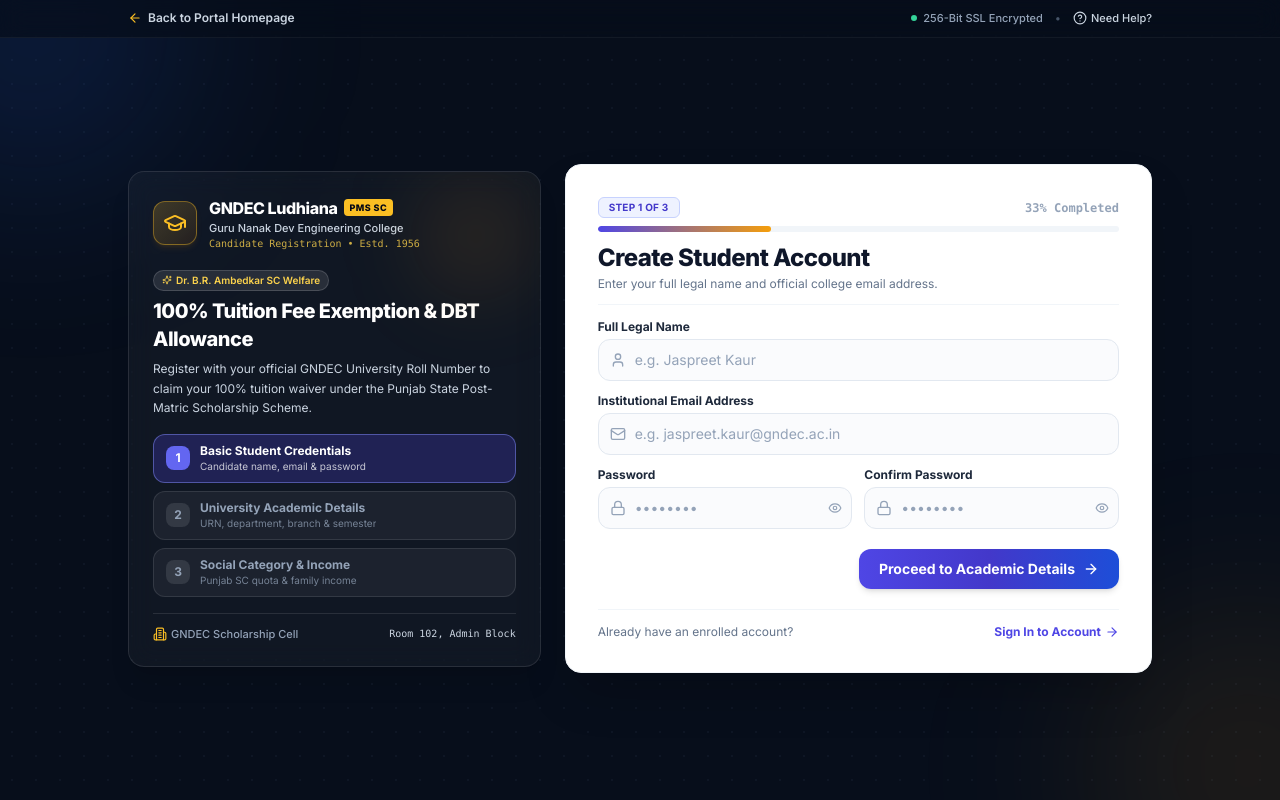
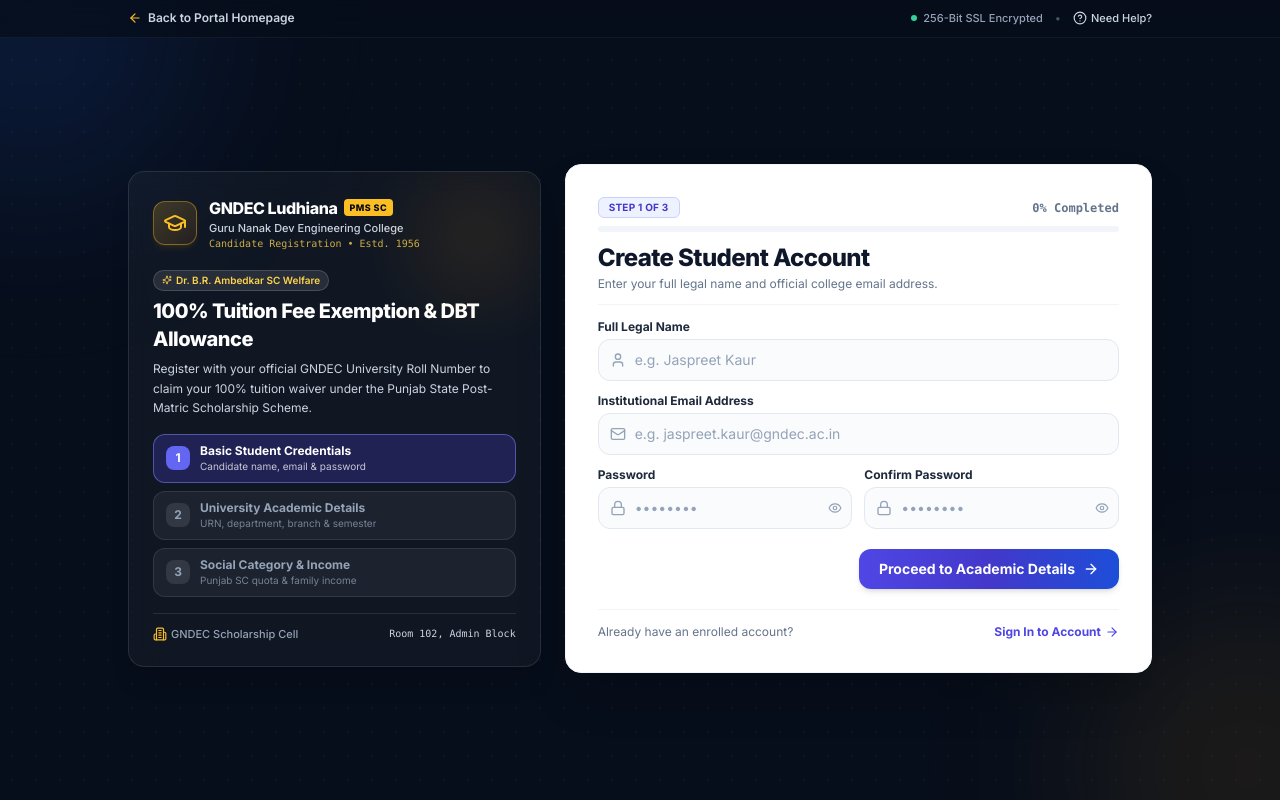
Before and after one commit to kirpalsingh26/GNDEC-Scholarship, a React (Vite) app in the folder frontend/: page /register in a window 1280 px wide. Built offline with nearby package versions, Linux system fonts and the light colour scheme; no server answers.

Commit message:
fix(register): calculate progress dynamically based on completed fields and steps (starts at 0%)

```diff
--- a/frontend/src/pages/public/RegisterPage.tsx
+++ b/frontend/src/pages/public/RegisterPage.tsx
@@ -53,6 +53,49 @@ export const RegisterPage: React.FC = () => {
   const [error, setError] = useState('');
   const [loading, setLoading] = useState(false);
   const [isHelpOpen, setIsHelpOpen] = useState(false);
+
+  // Dynamic progress calculation based on active step and field completion
+  const getProgressInfo = () => {
+    if (step === 1) {
+      const hasName = formData.name.trim().length > 0;
+      const hasEmail = formData.email.trim().includes('@');
+      const hasPass = formData.password.length >= 6;
+      const passMatch = hasPass && formData.password === formData.confirmPassword;
+      const fieldsFilled = (hasName ? 1 : 0) + (hasEmail ? 1 : 0) + (passMatch ? 1 : 0);
+
+      if (fieldsFilled === 0) {
+        return { percent: 0, label: '0% Completed' };
+      }
+      if (fieldsFilled === 1) {
+        return { percent: 10, label: '10% Completed' };
+      }
+      if (fieldsFilled === 2) {
+        return { percent: 20, label: '20% Completed' };
+      }
+      return { percent: 33, label: '33% • Step 1 Ready' };
+    }
+
+    if (step === 2) {
+      const hasRoll = formData.rollNumber.trim().length > 0;
+      if (!hasRoll) {
+        return { percent: 33, label: '33% Completed (Step 1 Done)' };
+      }
+      const hasPhone = formData.phone.trim().length >= 10;
+      if (!hasPhone) {
+        return { percent: 50, label: '50% Completed' };
+      }
+      return { percent: 66, label: '66% • Step 2 Ready' };
+    }
+
+    // Step 3
+    const hasValidIncome = formData.familyIncome > 0 && formData.familyIncome <= 250000;
+    if (!hasValidIncome) {
+      return { percent: 66, label: '66% Completed (Steps 1 & 2 Done)' };
+    }
+    return { percent: 90, label: '90% • Ready to Register' };
+  };
+
+  const progress = getProgressInfo();
 
   const handleNext = (e: React.FormEvent) => {
     e.preventDefault();
@@ -297,10 +340,8 @@ export const RegisterPage: React.FC = () => {
                   <div className="inline-flex items-center gap-1.5 px-2.5 py-0.5 rounded-md text-[10px] font-bold uppercase tracking-wide bg-indigo-50 text-indigo-700 border border-indigo-200">
                     Step {step} of 3
                   </div>
-                  <span className="text-xs font-bold text-slate-400 font-mono">
-                    {step === 1 && '33% Completed'}
-                    {step === 2 && '66% Completed'}
-                    {step === 3 && 'Final Step'}
+                  <span className="text-xs font-bold text-slate-500 font-mono">
+                    {progress.label}
                   </span>
                 </div>
 
@@ -308,7 +349,7 @@ export const RegisterPage: React.FC = () => {
                 <div className="h-1.5 w-full bg-slate-100 rounded-full overflow-hidden">
                   <div
                     className="h-full bg-gradient-to-r from-indigo-600 to-amber-500 transition-all duration-300 rounded-full"
-                    style={{ width: step === 1 ? '33.3%' : step === 2 ? '66.6%' : '100%' }}
+                    style={{ width: `${progress.percent}%` }}
                   />
                 </div>
 
```
